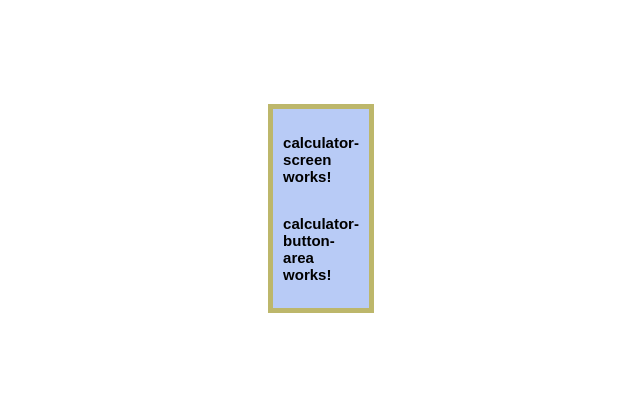
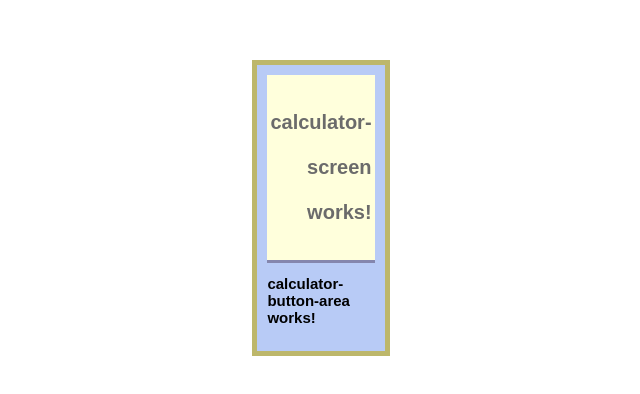
Before and after one commit to shahzadaqasimtechnosoft/calculator-app, an Angular app: page / in a window 1280 px wide. Shown: the part 200-594 px from the top of the page, without its empty margins (319-959 px from the left). Built offline with nearby package versions, Linux system fonts and the light colour scheme.

Commit message:
Added styles to body and button area + added calculator button component

```diff
--- a/src/app/app.module.ts
+++ b/src/app/app.module.ts
@@ -6,13 +6,15 @@ import { AppComponent } from './app.component';
 import { CalculatorComponent } from './calculator/calculator.component';
 import { CalculatorButtonAreaComponent } from './calculator/calculator-button-area/calculator-button-area.component';
 import { CalculatorScreenComponent } from './calculator/calculator-screen/calculator-screen.component';
+import { CalculatorButtonComponent } from './calculator/calculator-button-area/calculator-button/calculator-button.component';
 
 @NgModule({
   declarations: [
     AppComponent,
     CalculatorComponent,
     CalculatorButtonAreaComponent,
-    CalculatorScreenComponent
+    CalculatorScreenComponent,
+    CalculatorButtonComponent
   ],
   imports: [
     BrowserModule,
--- a/src/app/calculator/calculator-button-area/calculator-button-area.component.css
+++ b/src/app/calculator/calculator-button-area/calculator-button-area.component.css
@@ -0,0 +1,4 @@
+.button-area {
+  display: grid;
+  grid-template-columns: auto auto auto auto;
+}
--- a/src/app/calculator/calculator-button-area/calculator-button-area.component.html
+++ b/src/app/calculator/calculator-button-area/calculator-button-area.component.html
@@ -1 +1,2 @@
+<div class="button-area"></div>
 <p>calculator-button-area works!</p>
--- /dev/null
+++ b/src/app/calculator/calculator-button-area/calculator-button/calculator-button.component.html
@@ -0,0 +1 @@
+<p>calculator-button works!</p>
--- /dev/null
+++ b/src/app/calculator/calculator-button-area/calculator-button/calculator-button.component.ts
@@ -0,0 +1,15 @@
+import { Component, OnInit } from '@angular/core';
+
+@Component({
+  selector: 'app-calculator-button',
+  templateUrl: './calculator-button.component.html',
+  styleUrls: ['./calculator-button.component.css']
+})
+export class CalculatorButtonComponent implements OnInit {
+
+  constructor() { }
+
+  ngOnInit(): void {
+  }
+
+}
--- a/src/app/calculator/calculator-screen/calculator-screen.component.css
+++ b/src/app/calculator/calculator-screen/calculator-screen.component.css
@@ -0,0 +1,16 @@
+.screen {
+  margin: 5px;
+  padding: 5px 3px 5px 3px;
+  width: 96%;
+  height: 45px;
+  background-color: #ffffdc;
+  box-shadow: 0 3px rgba(110, 106, 143, 0.7);
+  color: #6b6b6b;
+  display: table-cell;
+  font-size: 20px;
+  font-weight: bold;
+  text-align: right;
+  line-height: 45px;
+  overflow: auto;
+  max-width: 230px;
+}
--- a/src/app/calculator/calculator-screen/calculator-screen.component.html
+++ b/src/app/calculator/calculator-screen/calculator-screen.component.html
@@ -1 +1,3 @@
-<p>calculator-screen works!</p>
+<div class="screen">
+  <p>calculator-screen works!</p>
+</div>
```
Also changed, not shown: src/app/calculator/calculator-button-area/calculator-button/calculator-button.component.css (added).
